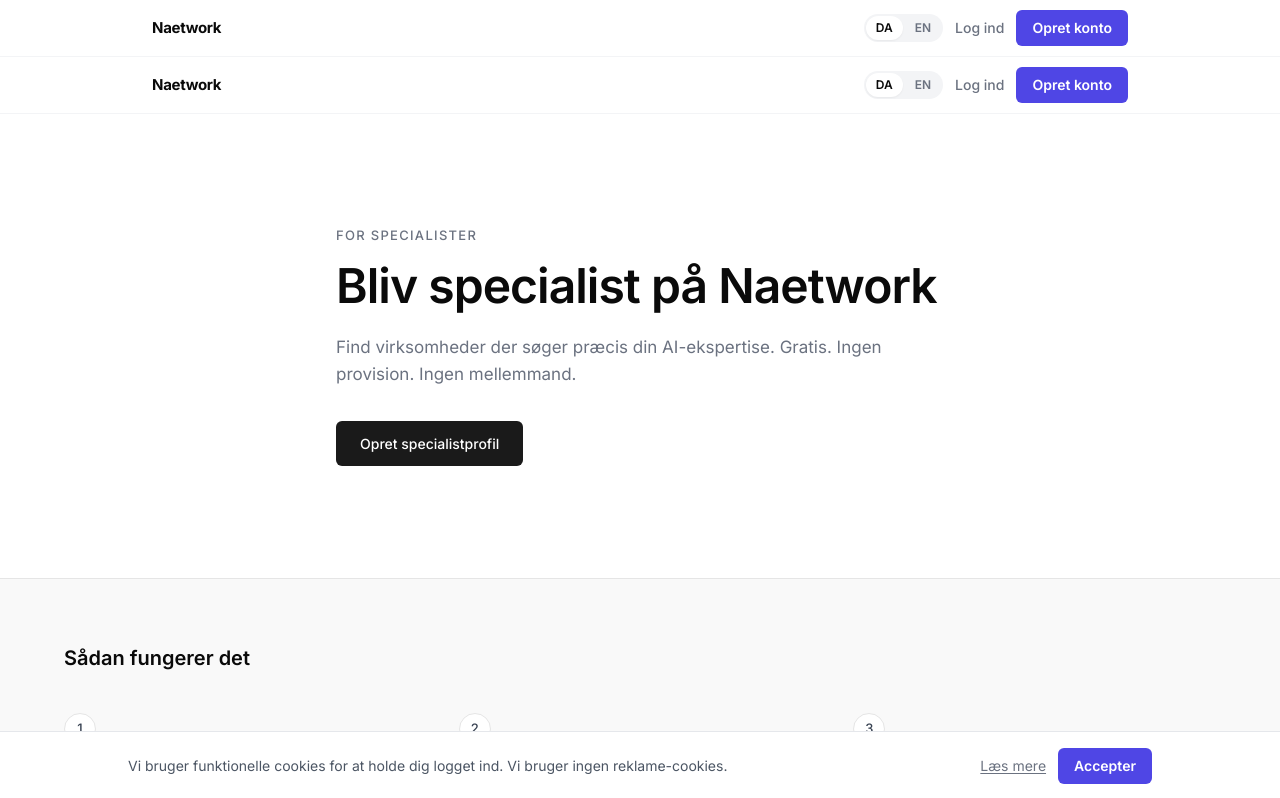
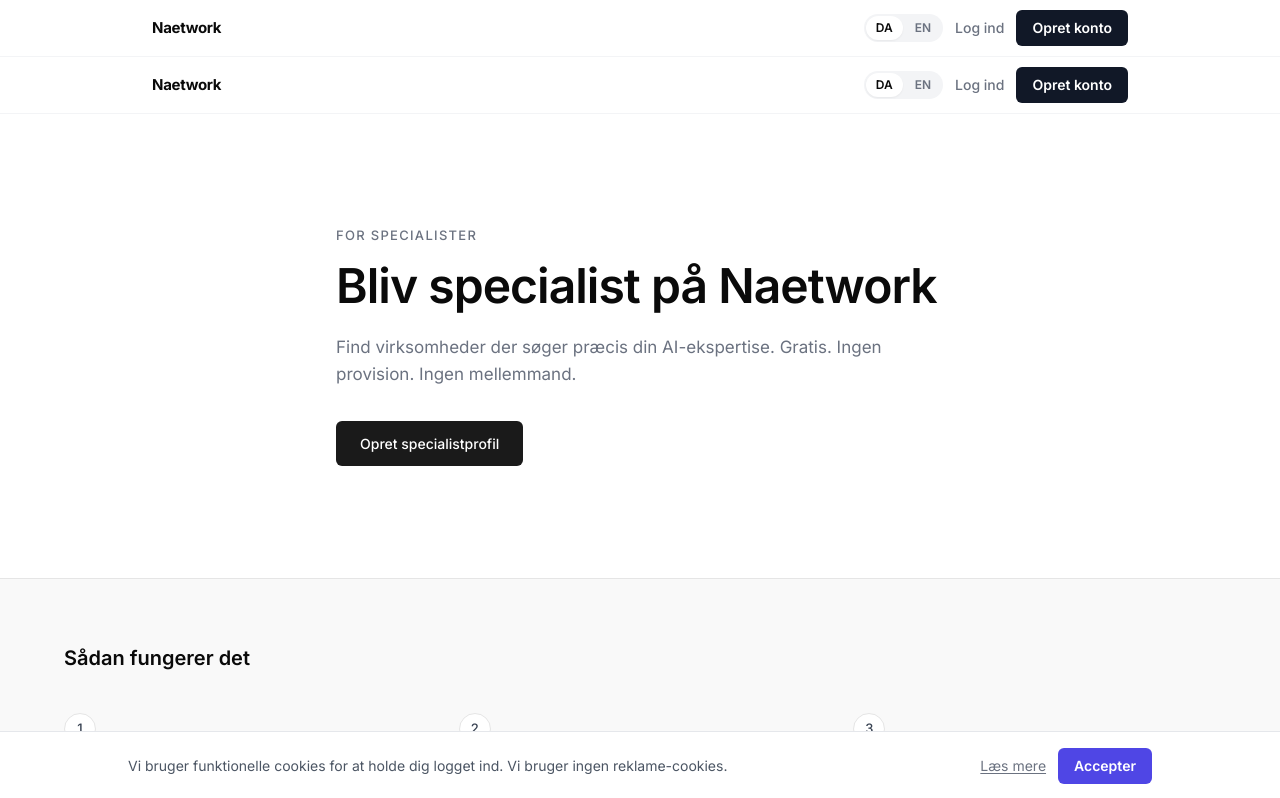
Before and after one commit to mikkelstreet-png/Naetwork, a Next.js app: page /specialist in a window 1280 px wide. Shown: the top 798 px of the page. Built offline with nearby package versions, Linux system fonts and the light colour scheme; no server answers.

Commit message:
design: black CTA button, monochrome avatar, remove all blue/indigo

```diff
--- a/components/Navbar.tsx
+++ b/components/Navbar.tsx
@@ -58,7 +58,7 @@
                 onClick={() => setDropdownOpen(!dropdownOpen)}
                 className="flex items-center gap-2 text-sm text-gray-600 hover:text-[#0A0A0A] transition-colors font-medium"
               >
-                <div className="w-7 h-7 rounded-full bg-[#4F46E5] flex items-center justify-center text-white text-xs font-bold">
+                <div className="w-7 h-7 rounded-full bg-gray-900 flex items-center justify-center text-white text-xs font-bold">
                   {userEmail.charAt(0).toUpperCase()}
                 </div>
               </button>
@@ -102,7 +102,7 @@
               </Link>
               <Link
                 href="/signup"
-                className="inline-flex items-center justify-center rounded-md bg-[#4F46E5] px-4 py-2 text-sm font-semibold text-white hover:bg-[#4338CA] transition-colors"
+                className="inline-flex items-center justify-center rounded-md bg-gray-900 px-4 py-2 text-sm font-semibold text-white hover:bg-black transition-colors"
               >
                 {tr('nav.signup')}
               </Link>
```
